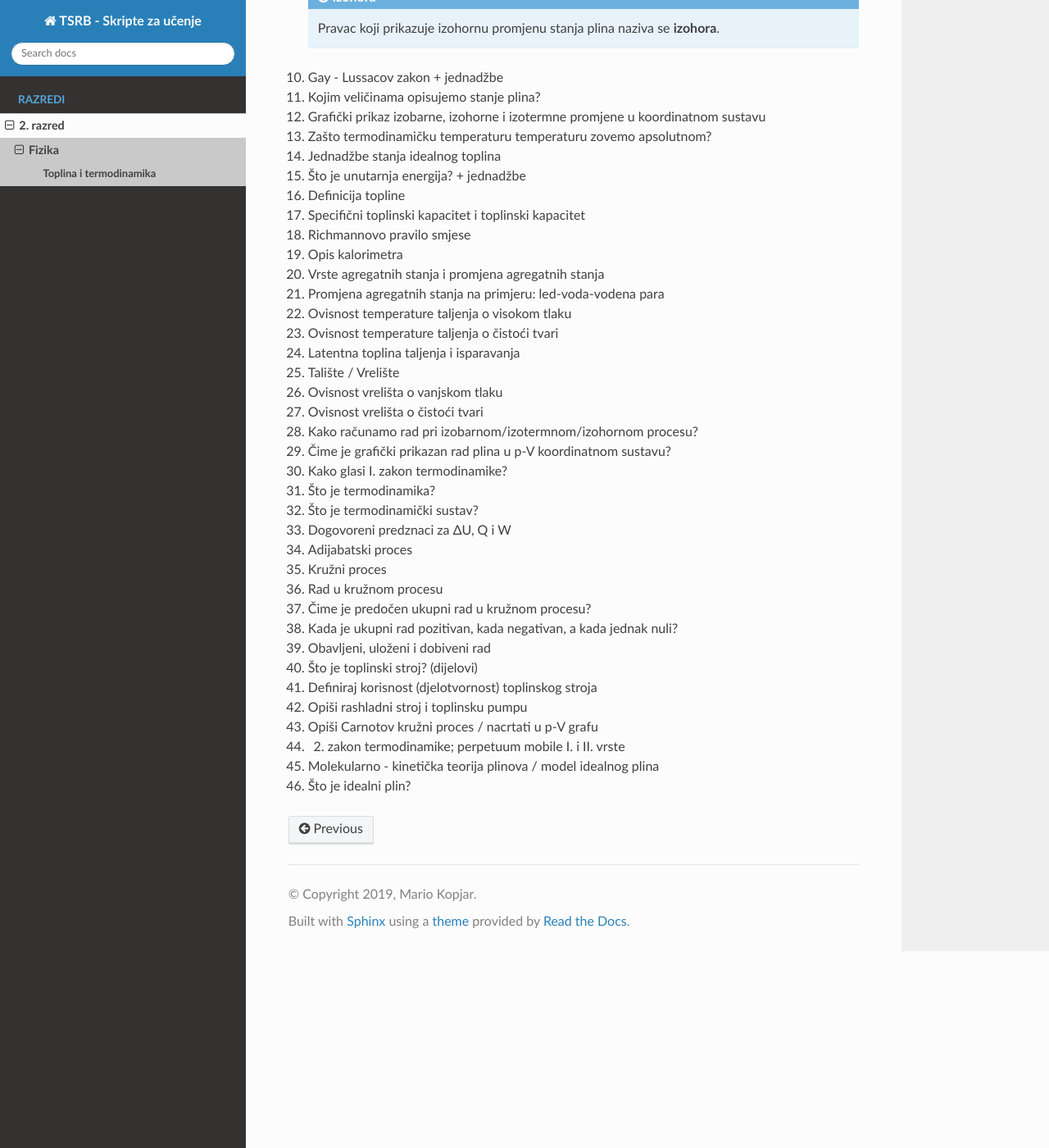
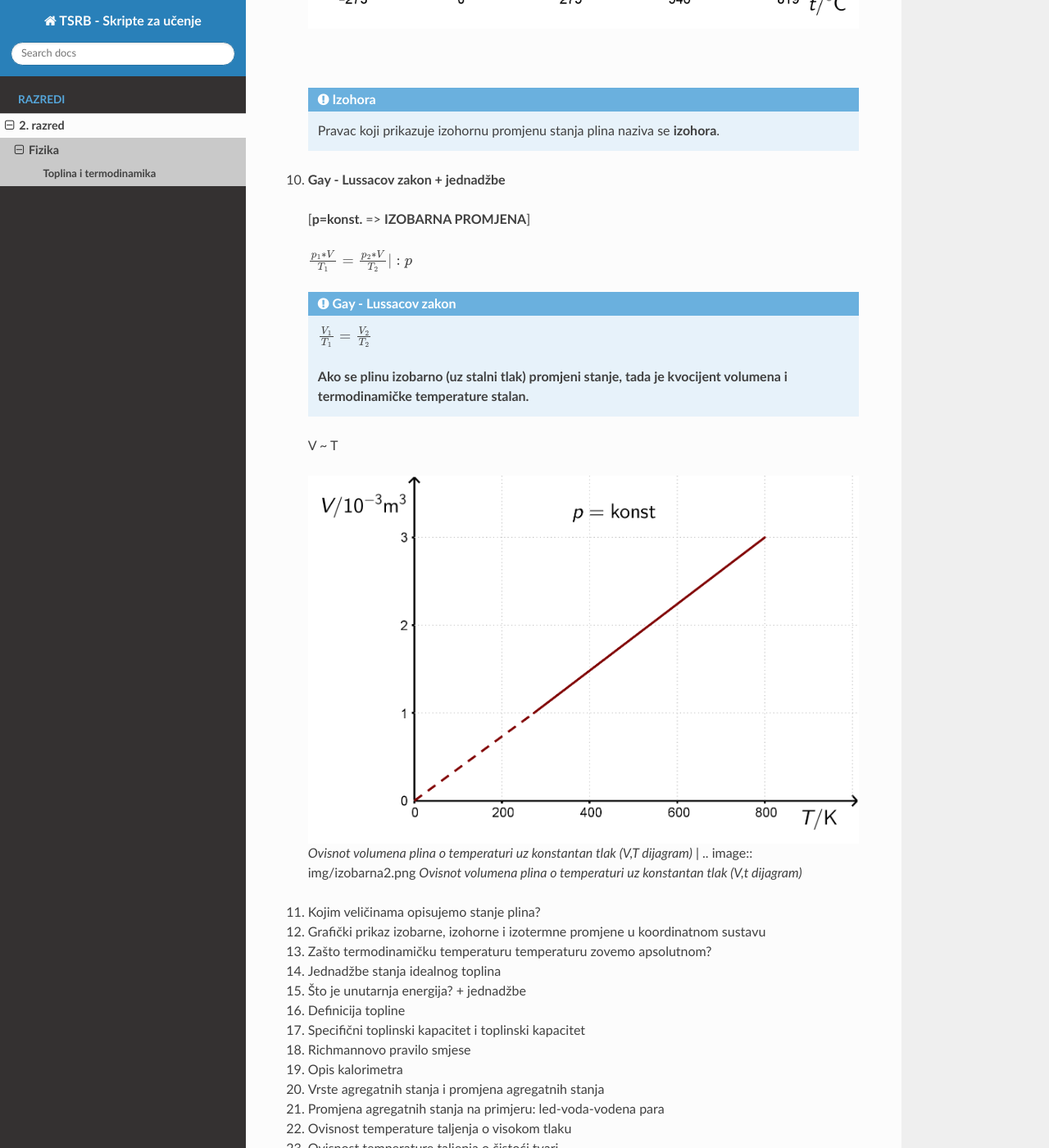
Before and after one commit to recycleTheC/tsrb-h_razred, a Sphinx documentation site: the page built from source/2_razred/fizika/toplina.rst, in a window 1280 px wide and 1400 px high, scrolled down 6045 px. Shown: the whole window at 82% size. Built offline with Sphinx 7.4.7 and the Read the Docs theme 2.0.0, drawn with Linux system fonts in a browser that asks for light colours; some of the changed text lies outside the part shown.

Commit message:
Gay - Lussacov zakon

```diff
--- a/source/2_razred/fizika/toplina.rst
+++ b/source/2_razred/fizika/toplina.rst
@@ -119,7 +119,7 @@ Toplina i termodinamika
 
     :math:`p_1*V_1=p_2*V_2`
 
-    **Ako se plinu izotermno (*uz stalnu temperaturu*) promjeni stanje, tada je
+    **Ako se plinu izotermno (uz stalnu temperaturu) promjeni stanje, tada je
     umnožak tlaka i obujma nakon promjene jednak umnošku tlaka i obujma prije promjene.**
 
   P ~ :math:`\frac {1}{V}`
@@ -141,9 +141,14 @@ Toplina i termodinamika
 
   :math:`\frac {p_1*V}{T_1}=\frac {p_2*V}{T_2}|:V`
 
-  :math:`\frac {p_1}{T_1}=\frac {p_2}{T_2}`
+  .. admonition:: **Charlesov zakon**
 
-  P ~ T
+    :math:`\frac {p_1}{T_1}=\frac {p_2}{T_2}`
+
+    **Ako se plinu izhorno (uz stalni volumen) promjeni stanje, tada je
+    kvocijent tlaka i termodinamičke temperature stalan.**
+
+  p ~ T
 
   .. image:: img/izohorna1.png
 
@@ -157,8 +162,27 @@ Toplina i termodinamika
 
     Pravac koji prikazuje izohornu promjenu stanja plina naziva se **izohora**.
 
+10. **Gay - Lussacov zakon + jednadžbe**
+  [**p=konst.** => **IZOBARNA PROMJENA**]
 
-10. Gay - Lussacov zakon + jednadžbe
+  :math:`\frac {p_1*V}{T_1}=\frac {p_2*V}{T_2}|:p`
+
+  .. admonition:: **Gay - Lussacov zakon**
+
+    :math:`\frac {V_1}{T_1}=\frac {V_2}{T_2}`
+
+    **Ako se plinu izobarno (uz stalni tlak) promjeni stanje, tada je
+    kvocijent volumena i termodinamičke temperature stalan.**
+
+  V ~ T
+
+  .. image:: img/izobarna1.png
+  *Ovisnot volumena plina o temperaturi uz konstantan tlak (V,T dijagram)*
+  |
+  .. image:: img/izobarna2.png
+  *Ovisnot volumena plina o temperaturi uz konstantan tlak (V,t dijagram)*
+
+
 11. Kojim veličinama opisujemo stanje plina?
 12. Grafički prikaz izobarne, izohorne i izotermne promjene u koordinatnom sustavu
 13. Zašto termodinamičku temperaturu temperaturu zovemo apsolutnom?
```
Also changed, not shown: source/2_razred/fizika/img/izobarna1.png (added), source/2_razred/fizika/img/izobarna2.png (added).
